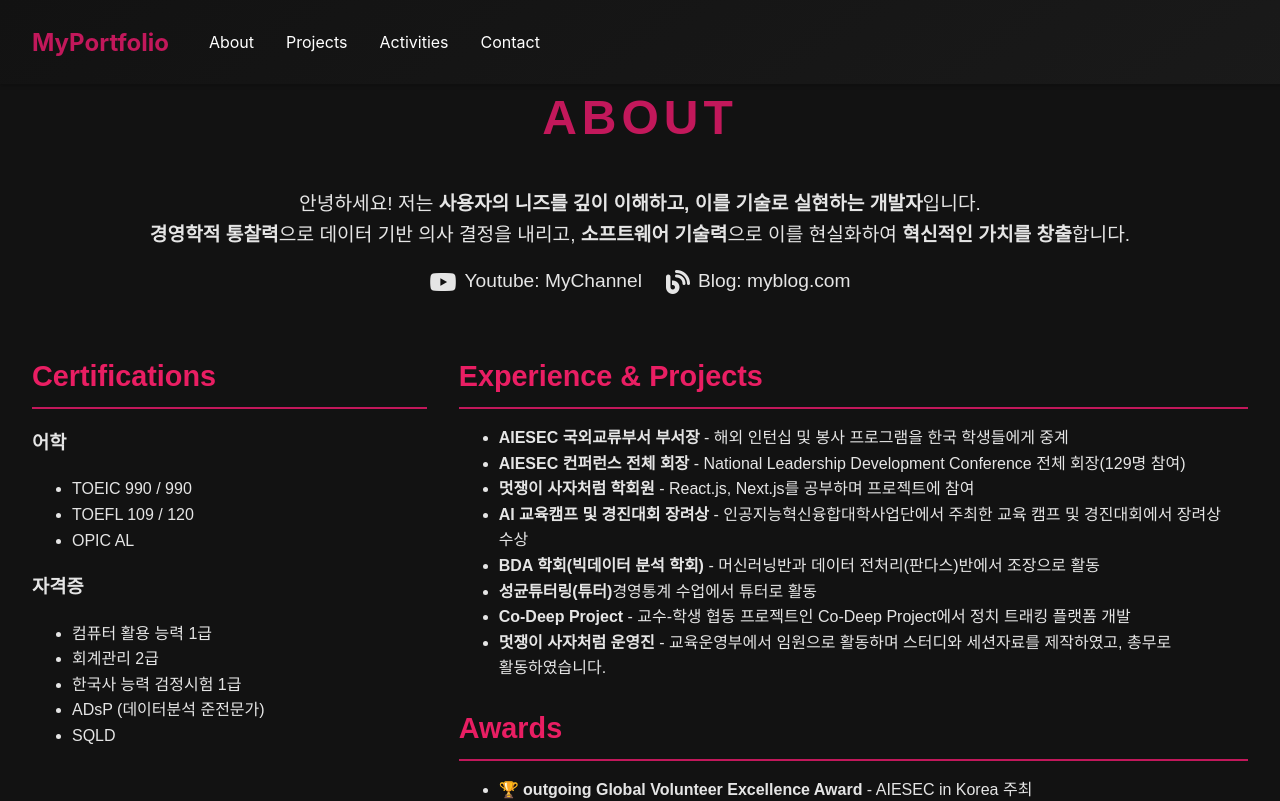
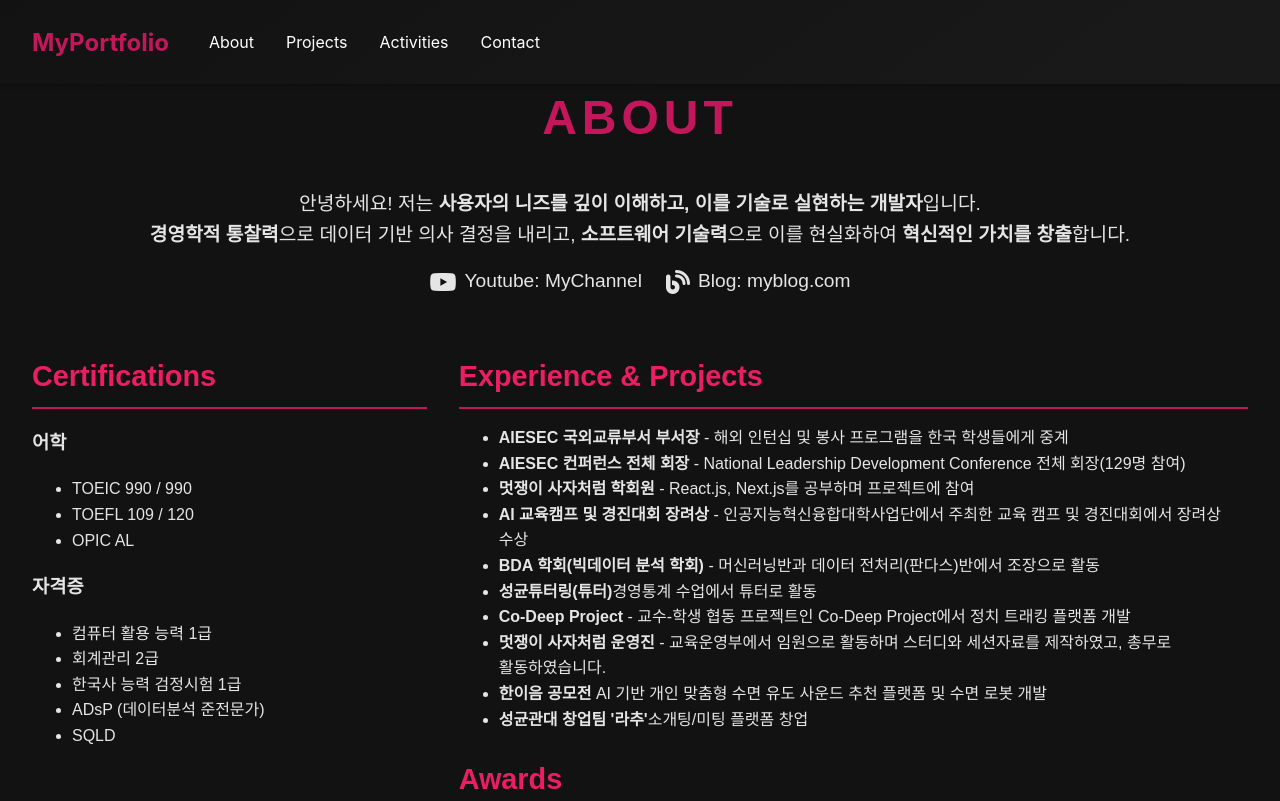
Before and after one commit to SyraYunji/My-Homepage, a React (Create React App) app: page /about in a window 1280 px wide. Shown: the top 801 px of the page. Built offline with nearby package versions, Linux system fonts and the light colour scheme.

Commit message:
about 수정

```diff
--- a/src/about/About.js
+++ b/src/about/About.js
@@ -98,6 +98,8 @@ const About = () => {
               <li><strong>성균튜터링(튜터)</strong>경영통계 수업에서 튜터로 활동</li>
               <li><strong>Co-Deep Project</strong> - 교수-학생 협동 프로젝트인 Co-Deep Project에서 정치 트래킹 플랫폼 개발</li>
               <li><strong>멋쟁이 사자처럼 운영진</strong> - 교육운영부에서 임원으로 활동하며 스터디와 세션자료를 제작하였고, 총무로 활동하였습니다.</li>
+              <li><strong>한이음 공모전</strong> AI 기반 개인 맞춤형 수면 유도 사운드 추천 플랫폼 및 수면 로봇 개발</li>
+              <li><strong>성균관대 창업팀 '라추'</strong>소개팅/미팅 플랫폼 창업</li>
             </ul>
           </section>
 
```
